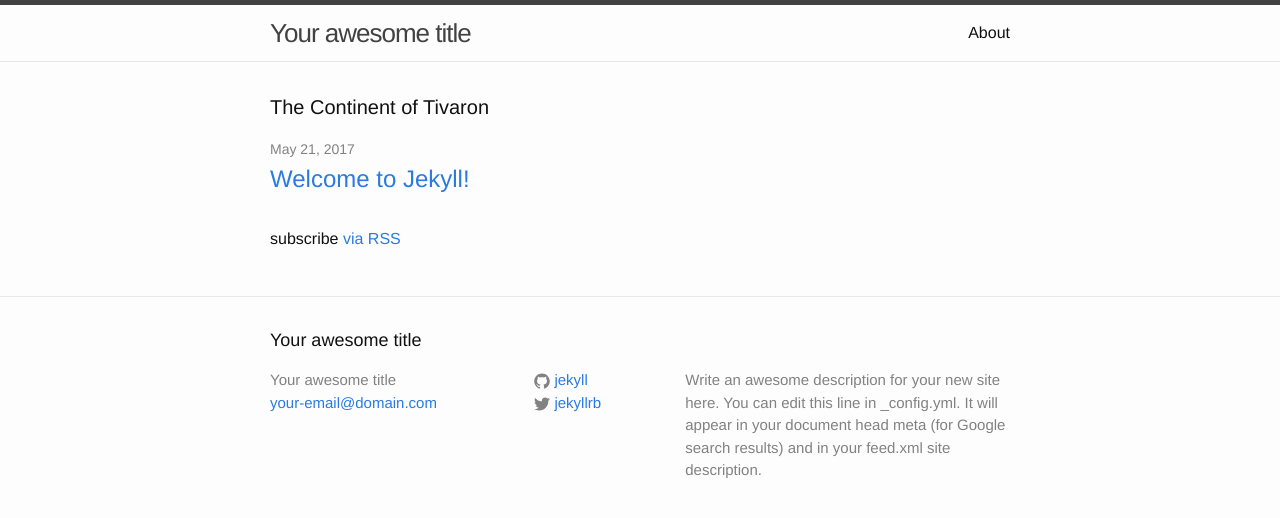
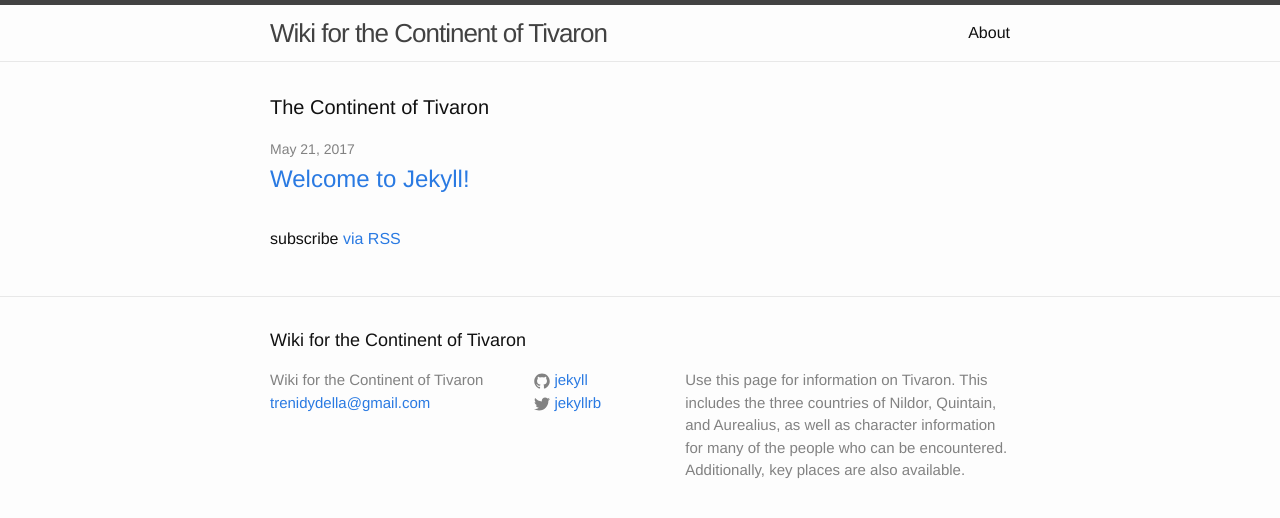
Before and after one commit to SommerRusso/SommerRusso-github.io, a Jekyll site: the page built from index.html, in a window 1280 px wide. Shown: the top 518 px of the page. Built offline with Jekyll 4.4.1, drawn with Linux system fonts in a browser that asks for light colours.

Commit message:
Update _config.yml

```diff
--- a/_config.yml
+++ b/_config.yml
@@ -6,12 +6,11 @@
 # 'jekyll serve'. If you change this file, please restart the server process.
 
 # Site settings
-title: Your awesome title
-email: your-email@domain.com
+title: Wiki for the Continent of Tivaron
+email: trenidydella@gmail.com
 description: > # this means to ignore newlines until "baseurl:"
-  Write an awesome description for your new site here. You can edit this
-  line in _config.yml. It will appear in your document head meta (for
-  Google search results) and in your feed.xml site description.
+  Use this page for information on Tivaron. This includes the three countries of Nildor, Quintain, and Aurealius,
+  as well as character information for many of the people who can be encountered. Additionally, key places are also available.
 baseurl: "" # the subpath of your site, e.g. /blog
 url: "http://yourdomain.com" # the base hostname & protocol for your site
 twitter_username: jekyllrb
```
